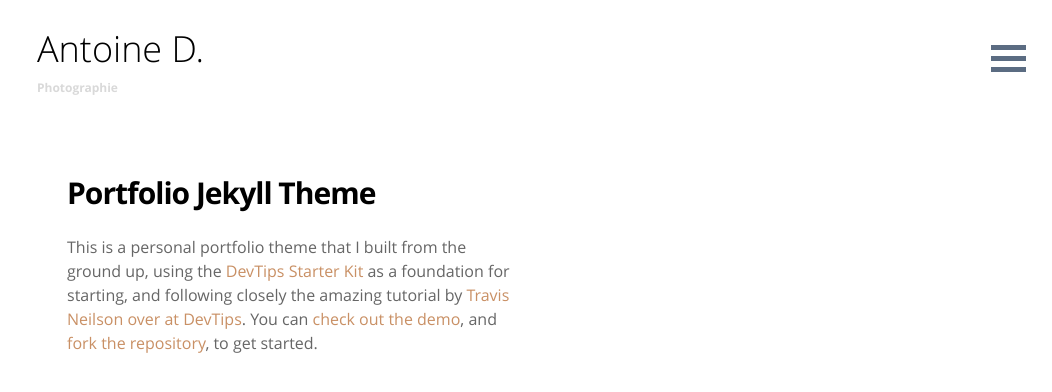
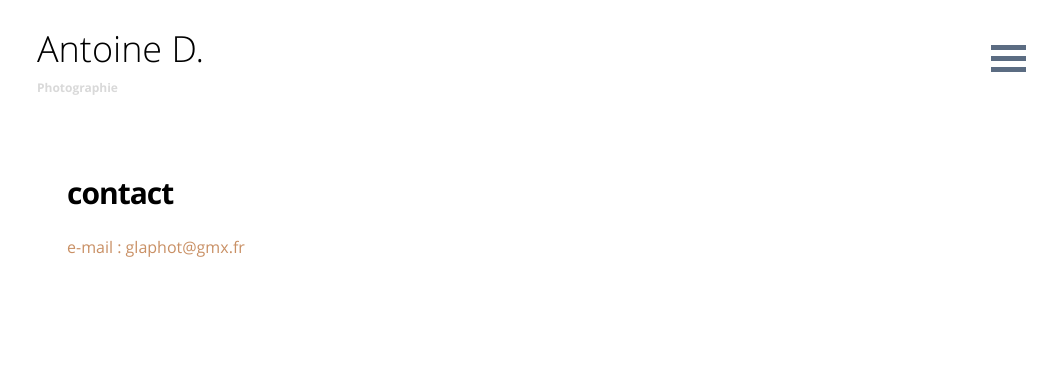
Before and after one commit to antoine-d-photo/antoine-d-photo.github.io, a Jekyll site: the page built from pages/about.md, in a window 1280 px wide. Shown: the top 392 px of the page, without its empty margins (228-1280 px from the left). Built offline with Jekyll 4.4.1, drawn with Linux system fonts in a browser that asks for light colours; nearby versions of some CDN libraries; comment, search, counter and statistics services are not loaded.

Commit message:
Contact email

```diff
--- a/pages/about.md
+++ b/pages/about.md
@@ -4,6 +4,6 @@ title: About
 permalink: /about
 ---
 
-# Portfolio Jekyll Theme
+# contact
 
-This is a personal portfolio theme that I built from the ground up, using the [DevTips Starter Kit](http://devtipsstarterkit.com/) as a foundation for starting, and following closely the amazing tutorial by [Travis Neilson over at DevTips](https://www.youtube.com/watch?v=T6jKLsxbFg4&list=PL0CB3OvPhDA_STygmp3sDenx3UpdOMk7P). You can [check out the demo](lenpaul.github.io/portfolio-jekyll-theme/), and [fork the repository](https://github.com/LeNPaul/portfolio-jekyll-theme/fork), to get started.
+[e-mail : glaphot@gmx.fr](mailto:glaphot@gmx.fr)
```
